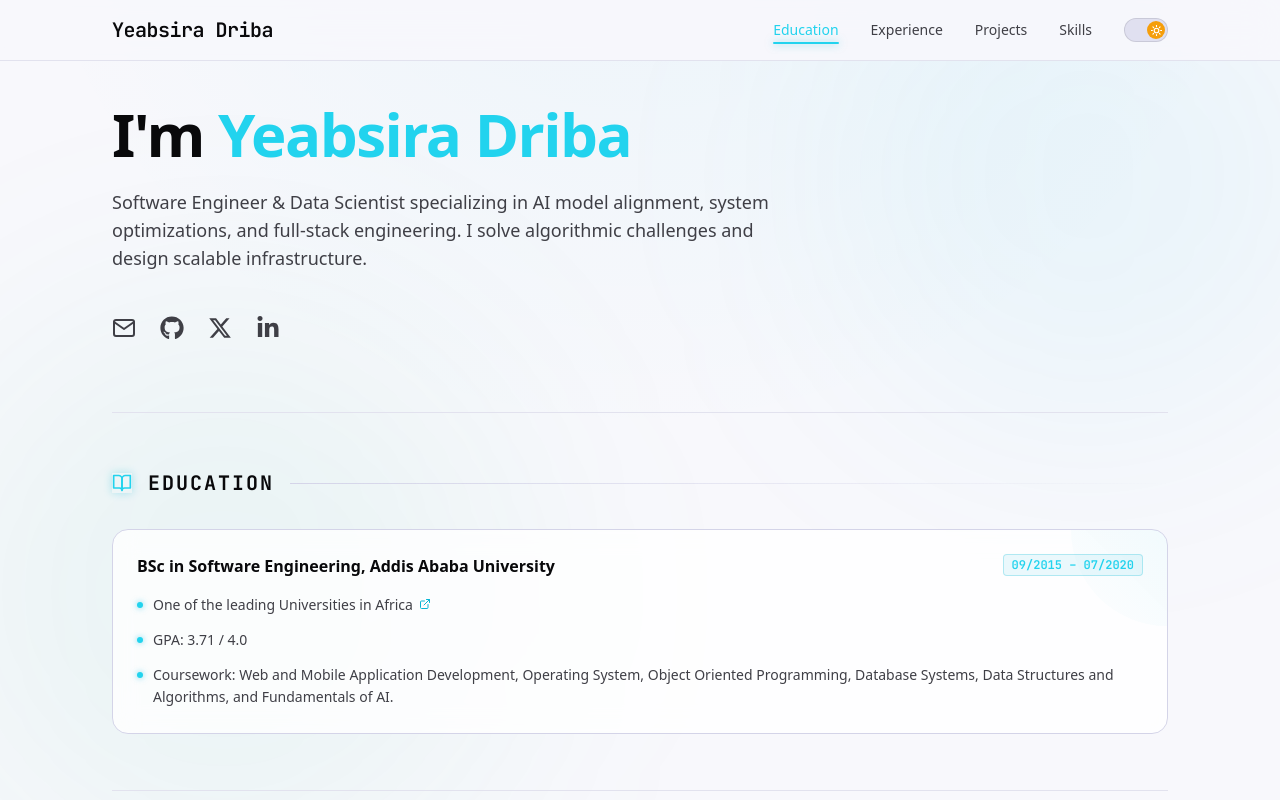
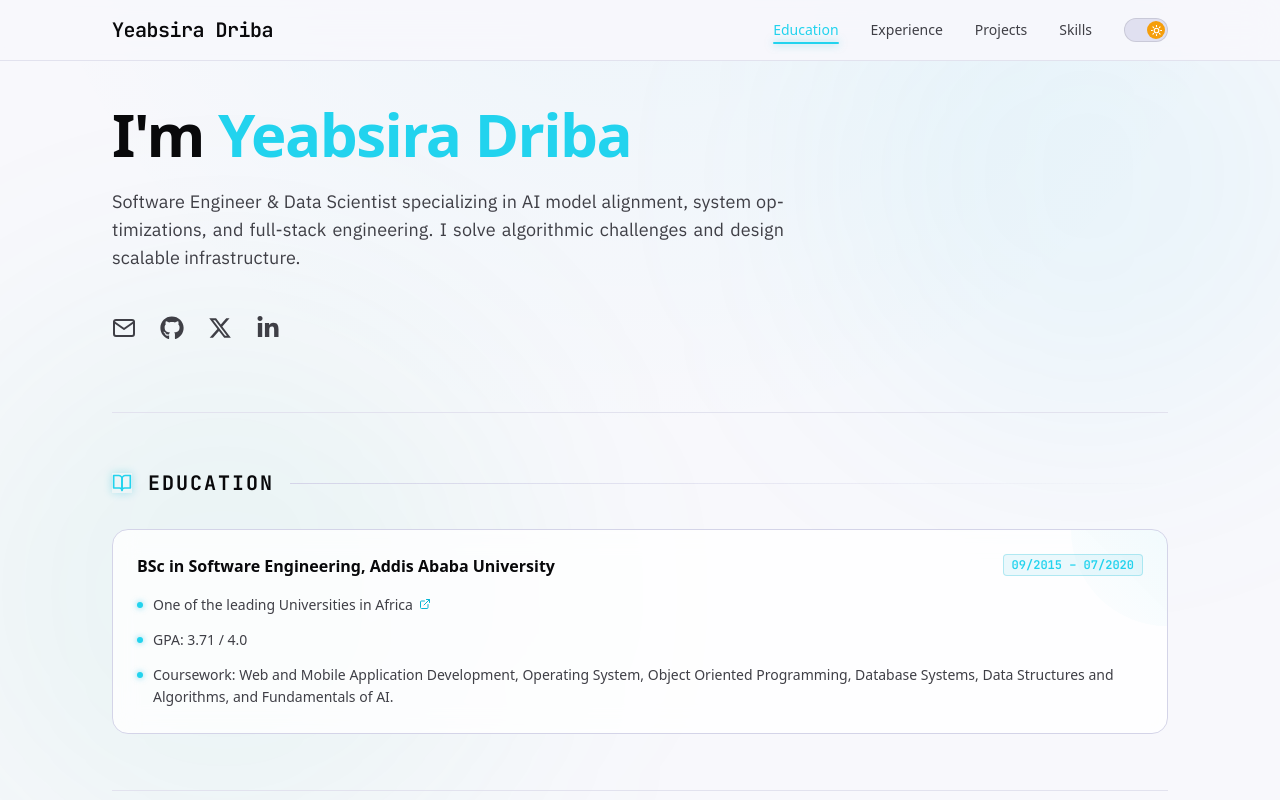
Before and after one commit to dryeab/dryeab.github.io, a React (Create React App) app: page / in a window 1280 px wide. Shown: the top 800 px of the page. Built offline with nearby package versions, Linux system fonts and the light colour scheme.

Commit message:
[fix]: update font

```diff
--- a/src/App.js
+++ b/src/App.js
@@ -73,7 +73,7 @@ function App() {
                 I'm <span className="text-cyan-400">{name}</span>
               </h1>
 
-              <p className="leading-relaxed text-sm sm:text-base md:text-lg max-w-2xl font-sans" style={{ color: "var(--text-secondary)" }}>
+              <p className="leading-relaxed text-sm sm:text-base md:text-lg max-w-2xl about-text" style={{ color: "var(--text-secondary)" }}>
                 Software Engineer &amp; Data Scientist specializing in AI model alignment, system optimizations, and full-stack engineering. I solve algorithmic challenges and design scalable infrastructure.
               </p>
 
@@ -81,16 +81,17 @@ function App() {
               <div className="flex flex-wrap items-center gap-2 pt-3 -ml-2">
                 {[
                   { icon: FiMail, label: "Email", href: `mailto:${contact.email}` },
-                  { icon: FaGithub, label: "GitHub", href: `https://github.com/${contact.githubUsername}`, external: true },
-                  { icon: FaXTwitter, label: "X", href: `https://x.com/${contact.xUsername}`, external: true },
-                  { icon: FaLinkedinIn, label: "LinkedIn", href: `https://www.linkedin.com/in/${contact.linkedinUsername}`, external: true },
-                ].map(({ icon: Icon, label, href, external }) => (
+                  { icon: FaGithub, label: "GitHub", href: `https://github.com/${contact.githubUsername}` },
+                  { icon: FaXTwitter, label: "X", href: `https://x.com/${contact.xUsername}` },
+                  { icon: FaLinkedinIn, label: "LinkedIn", href: `https://www.linkedin.com/in/${contact.linkedinUsername}` },
+                ].map(({ icon: Icon, label, href }) => (
                   <a
                     key={label}
                     className="group relative p-2 flex items-center justify-center social-icon-link"
                     href={href}
                     aria-label={label}
-                    {...(external ? { target: "_blank", rel: "noreferrer" } : {})}
+                    target="_blank"
+                    rel="noreferrer"
                   >
                     <Icon className="w-6 h-6" />
                     <span className="icon-tooltip pointer-events-none absolute bottom-full left-1/2 mb-3 px-2.5 py-1 rounded-md text-[10px] font-mono tracking-wider uppercase whitespace-nowrap z-20">
--- a/src/index.css
+++ b/src/index.css
@@ -1,4 +1,4 @@
-@import url('https://fonts.googleapis.com/css2?family=Plus+Jakarta+Sans:ital,wght@0,300;0,400;0,500;0,600;0,700;0,800;1,400&family=JetBrains+Mono:ital,wght@0,300;0,400;0,500;0,600;0,700;1,400&display=swap');
+@import url('https://fonts.googleapis.com/css2?family=Plus+Jakarta+Sans:ital,wght@0,300;0,400;0,500;0,600;0,700;0,800;1,400&family=JetBrains+Mono:ital,wght@0,300;0,400;0,500;0,600;0,700;1,400&family=IBM+Plex+Sans:ital,wght@0,300;0,400;0,500;0,600;1,400&display=swap');
 
 @tailwind base;
 @tailwind components;
@@ -165,6 +165,28 @@ html.light .neon-glow-emerald {
 html.light .glass-card-hover:hover {
   background: rgba(255, 255, 255, 0.95);
   border-color: rgba(6, 182, 212, 0.25);
+}
+
+/* ────────────────────────────────────────────────
+   Hero intro paragraph
+   IBM Plex Sans — the sans companion to IBM Plex Mono, so it
+   carries a technical/engineered feel without being monospace.
+   Justified only from `sm` up, where the measure is wide enough
+   that even word spacing doesn't open up rivers of whitespace.
+──────────────────────────────────────────────── */
+.about-text {
+  font-family: 'IBM Plex Sans', 'Plus Jakarta Sans', -apple-system, BlinkMacSystemFont, "Segoe UI", sans-serif;
+  letter-spacing: 0.005em;
+  text-align: left;
+}
+
+@media (min-width: 640px) {
+  .about-text {
+    text-align: justify;
+    text-justify: inter-word;
+    -webkit-hyphens: auto;
+    hyphens: auto;
+  }
 }
 
 /* ────────────────────────────────────────────────
```
